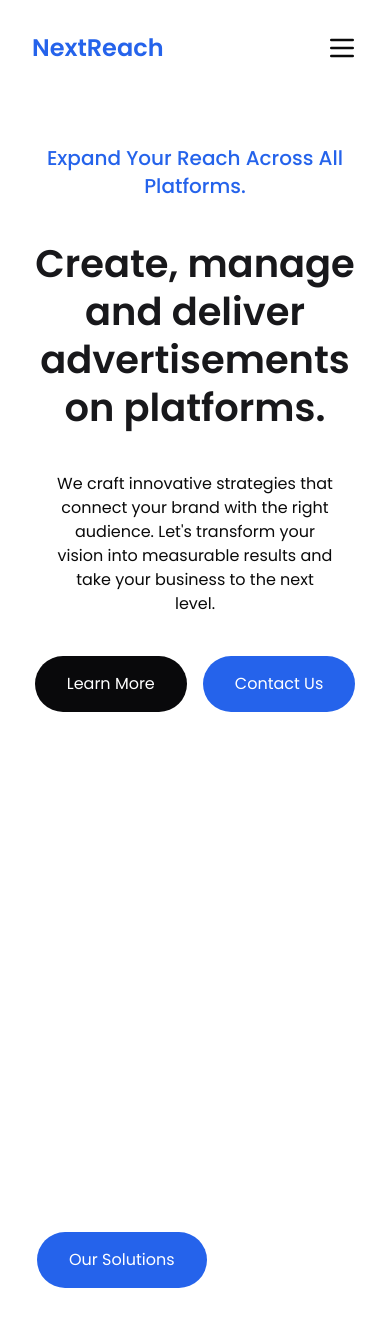
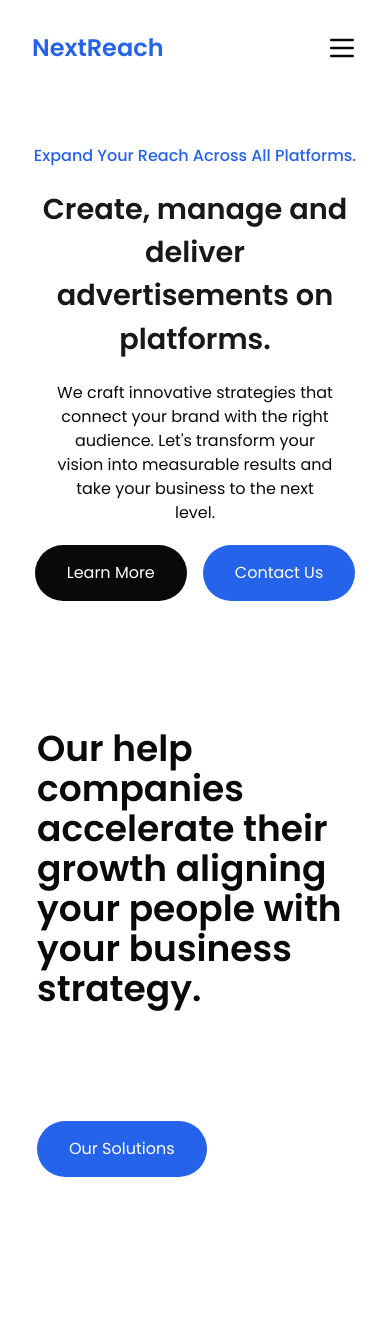
Before and after one commit to emersonramos3lt/marketing-landinpage, a Next.js app: page / in a window 390 px wide. Shown: the top 1326 px of the page. Built offline with nearby package versions, Linux system fonts and the light colour scheme.

Commit message:
Update Hero.tsx

```diff
--- a/components/Hero.tsx
+++ b/components/Hero.tsx
@@ -15,10 +15,10 @@ const Hero = () => {
   return (
     <div className='max-w-[90%] m-auto mt-12 sm:mt-16'>
 
-      <div className='flex items-center flex-col gap-10' data-aos="fade-up">
-      <h1 className='text-xl sm:text-3xl font-medium text-center text-blue-600'>Expand Your Reach Across All Platforms.</h1>
+      <div className='flex items-center flex-col gap-5 sm:gap-10' data-aos="fade-up">
+      <h1 className='sm:text-3xl font-medium text-center text-blue-600'>Expand Your Reach Across All Platforms.</h1>
 
-      <h2 className='text-center text-[2.4rem] leading-[3rem] sm:text-7xl font-semibold sm:leading-[6rem] text-zinc-900 dark:text-white'>Create, manage and deliver<br />
+      <h2 className='text-center text-[1.8rem] sm:text-7xl font-semibold sm:leading-[6rem] text-zinc-900 dark:text-white'>Create, manage and deliver<br />
       advertisements on platforms.</h2>
 
       <p className='text-center sm:text-xl w-4/5'>We craft innovative strategies that connect your brand with the right audience. Let's transform your vision into measurable results and take your business to the next level.</p>
@@ -32,7 +32,7 @@ const Hero = () => {
 
        <div className='max-w-[90%] m-auto flex flex-col sm:grid grid-cols-2 items-center gap-12 mt-32'>
           <div>
-            <h1 className='font-semibold text-4xl sm:text-5xl text-zinc-900' data-aos="fade-up">Our help companies accelerate their growth
+            <h1 className='font-semibold text-4xl sm:text-5xl' data-aos="fade-up">Our help companies accelerate their growth
             aligning your people with your business strategy.</h1>
 
             <p className='my-5' data-aos="fade-up">Innovation is our main banner, we help companies connect with customers and make them more engaged.</p>
```
